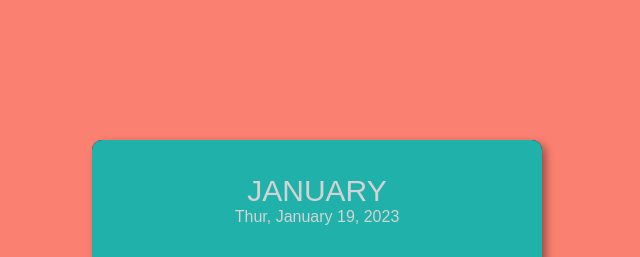
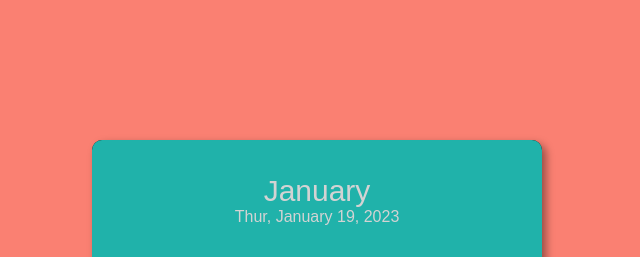
Before and after one commit to kibeetfelix/My_Calender, a plain HTML site: page index.html in a window 1280 px wide. Shown: the top 257 px of the page, 323-963 px from the left. Drawn offline with Linux system fonts and the light colour scheme.

Commit message:
adding month usind innerText

```diff
--- a/index.html
+++ b/index.html
@@ -14,7 +14,7 @@
         <div class="calender">
             <div class="month">
                 <div class="date">
-                    <h1>JANUARY</h1>
+                    <h1></h1>
                     <p>Thur, January 19, 2023</p>
                 </div>
             </div>
--- a/script.js
+++ b/script.js
@@ -1,5 +1,6 @@
+const monthEl = document.querySelector(".date h1")
+
 const monthInx = new Date().getMonth();
-
 
 
 const months = [
@@ -17,4 +18,4 @@ const months = [
     "December",
 ];
 
-console.log(months);
+monthEl.innerText = months[monthInx];
```
